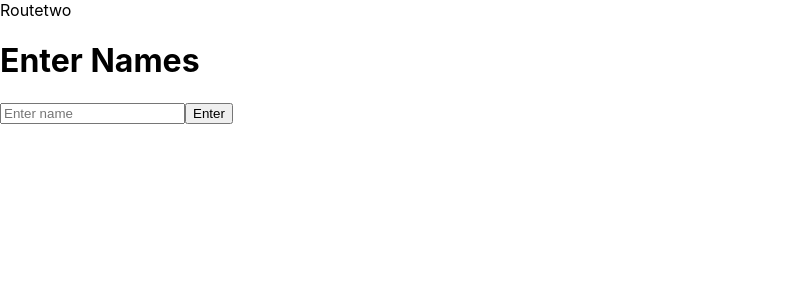
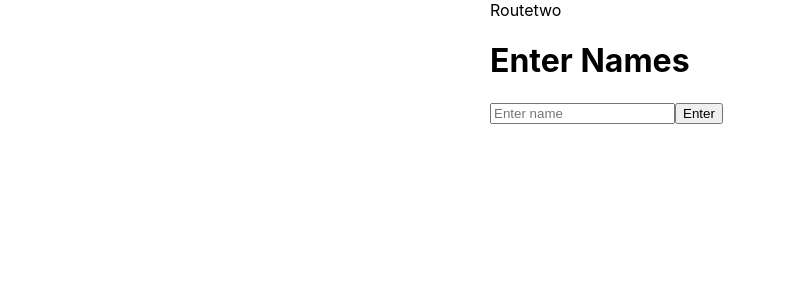
Before and after one commit to SammithGowda/MetaficR2, a React (Create React App) app in the folder metafic/: page / in a window 1280 px wide. Shown: the top 300 px of the page, without its empty margins (0-786 px from the left). Built offline with nearby package versions, Linux system fonts and the light colour scheme.

Commit message:
added css

```diff
--- a/metafic/src/Components/Home.jsx
+++ b/metafic/src/Components/Home.jsx
@@ -12,7 +12,7 @@ export const HomeRoute = () => {
   };
   //   console.log(data);
   return (
-    <div>
+    <div style={{ width: "300px", margin: "auto" }}>
       <RouteTwo userinfo={data} name={name} />
       <h1>Enter Names</h1>
       <input
```
